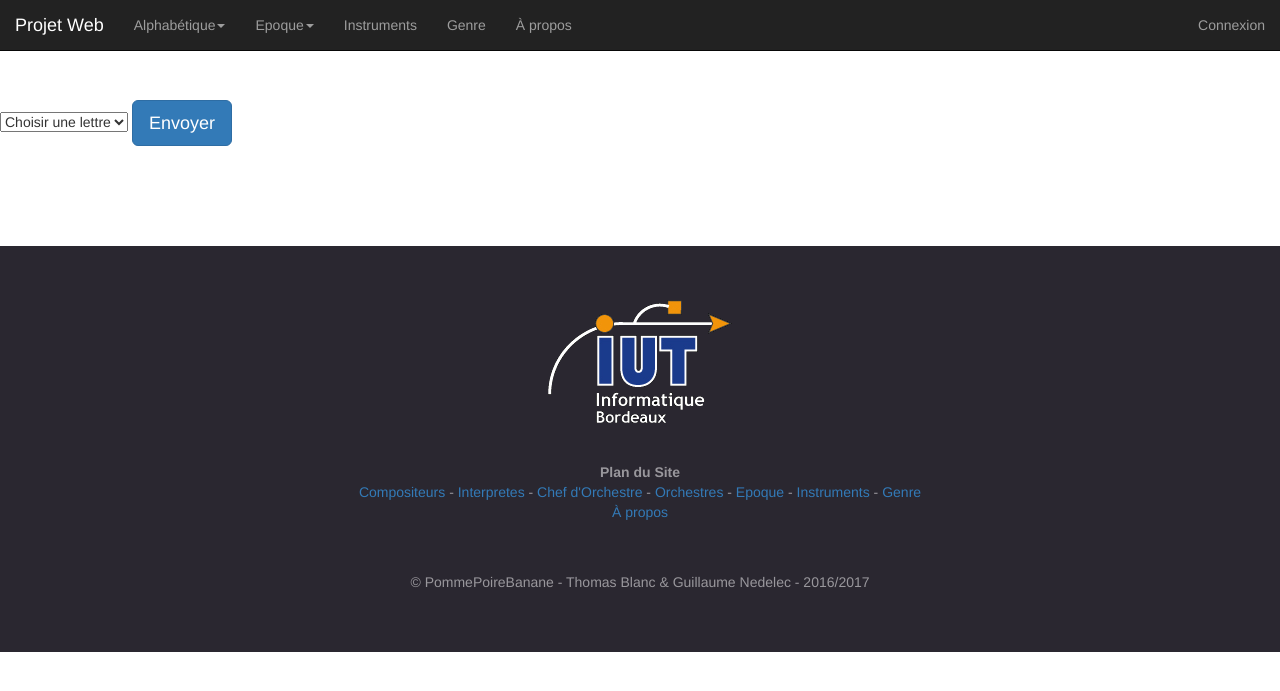
After one commit to GuillaumeNed33/Projet-Web-S3, a PHP site: page /compositeurs.php in a window 1280 px wide. The commit adds this page. Shown: the top 691 px of the page. Run offline with PHP 8.4, Linux system fonts and the light colour scheme; some libraries are stand-ins or nearby versions.

Commit message:
requete compo

```diff
--- /dev/null
+++ b/assets/compositeurs.php
@@ -0,0 +1,22 @@
+<?php
+/**
+ * Created by PhpStorm.
+ * User: Guillaume
+ * Date: 23/12/2016
+ * Time: 18:35
+ */
+include "header.php"; ?>
+
+    <form method="post" action=<?=$_SERVER['PHP_SELF']?>>
+        <select name="alphabet">
+                <option value="" disabled="true" selected="true">Choisir une lettre</option>
+                <?php
+                for($alpha = 65; $alpha != 91; $alpha++) {
+                    echo '<option value="' . chr($alpha) . '">' . chr($alpha) . '</option>';
+                }
+                ?>
+            </select>
+        <button class="btn btn-primary btn-lg" type="submit" name="action">Envoyer</button>
+    </form>
+
+<?php include "footer.php"; ?>
--- a/assets/css/style.css
+++ b/assets/css/style.css
@@ -1,5 +1,5 @@
-main {
-    padding-top: 75px;
+header {
+    margin-bottom: 100px;
 }
 
 h2 {
--- a/assets/footer.php
+++ b/assets/footer.php
@@ -2,7 +2,7 @@
 
 <footer class="bs-docs-footer">
             <div class=container>
-                <img src="img/logo_iut.png">
+                <a href="https://www.iut.u-bordeaux.fr/info/"><img src="img/logo_iut.png"></a>
                 <div class=bs-docs-footer-links><b>Plan du Site</b>
                     <p>
                         <a href="#">Compositeurs</a> -
--- a/assets/header.php
+++ b/assets/header.php
@@ -19,6 +19,7 @@
 <body>
 
 <!------------------------------------HEADER--------------------------------------->
+<header>
       <nav class="navbar navbar-inverse navbar-fixed-top" role="navigation">
           <div class="container-fluid">
               <div class="navbar-header">
@@ -67,3 +68,4 @@
               </div>
           </div>
       </nav>
+</header>
```
Also changed, not shown: assets/data/Data_compo.php (added, +49 -0 lines), assets/php/compositeurs.php (deleted, +0 -40 lines).
